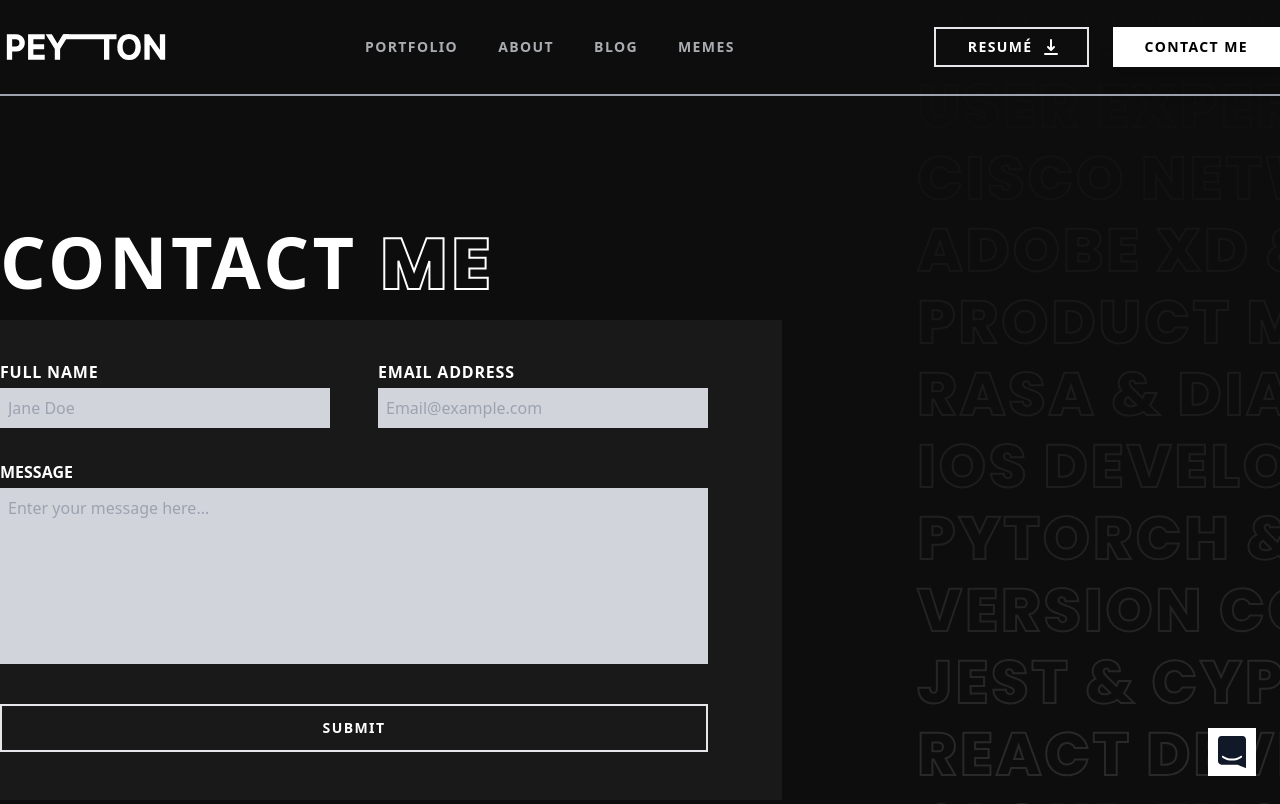
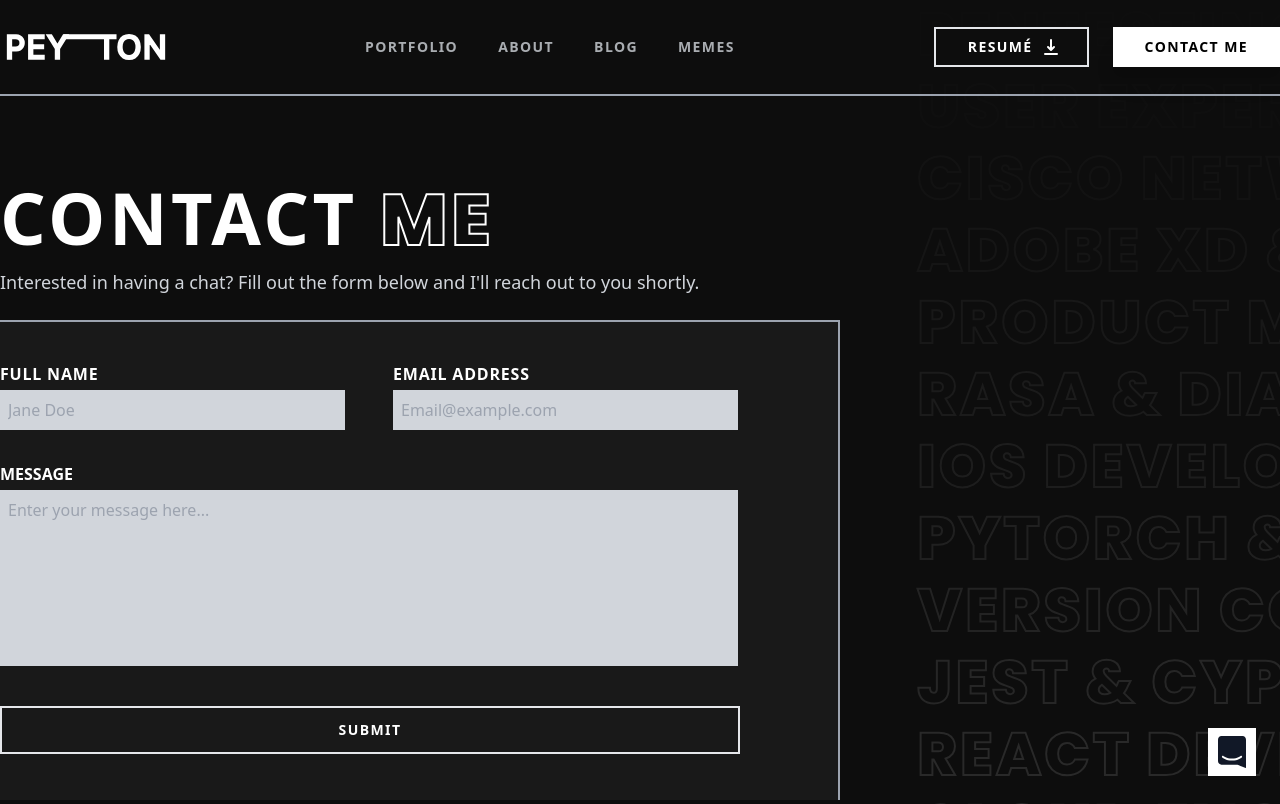
Before and after one commit to PeytonCleveland/PeytonCleveland, a Next.js app: page /contact in a window 1280 px wide. Built offline with nearby package versions, Linux system fonts and the light colour scheme.

Commit message:
error page

```diff
--- /dev/null
+++ b/pages/_error.js
@@ -0,0 +1,35 @@
+import Image from "next/image";
+import Link from "next/link";
+
+export default function Custom404() {
+  return (
+    <>
+      <div className="absolute left-0 right-0 top-0 bottom-0 flex justify-center items-center overflow-y-hidden flex-col">
+        <h1
+          style={{ fontSize: `41rem`, color: `#171717` }}
+          className="text-gray-800 font-bold error m-0 mt-10"
+        >
+          404
+        </h1>
+        <Link href="/">
+          <a className="z-50 px-8 h-10 absolute bottom-56 text-black flex justify-center items-center text-sm font-extrabold tracking-widest bg-white hover:bg-gray-300 shadow-xl transform uppercase hover:scale-105 duration-300">
+            TAKE ME HOME
+          </a>
+        </Link>
+      </div>
+      <div className="container flex h-screen justify-center items-center text-white relative">
+        <Image
+          src="/lost.gif"
+          width="425px"
+          height="260px"
+          className="absolute opacity-60"
+        />
+        <div className="text-white absolute text-center space-y-3 pt-10">
+          <h2 className="text-4xl font-bold tracking-wider leading-relaxed error">
+            404 error – page not found <br /> 🤔
+          </h2>
+        </div>
+      </div>
+    </>
+  );
+}
--- a/pages/contact.js
+++ b/pages/contact.js
@@ -22,16 +22,20 @@ export default function Contact() {
       </Head>
       <div className="container h-screen flex flex-row items-center">
         <div className="h-full w-full flex flex-col justify-end">
-          <h1 className="text-white font-black tracking-wider text-7xl mb-5">
+          <h1 className="text-white font-black tracking-wider text-7xl mb-3">
             CONTACT <span className="outlinedbright text-deep-gray">ME</span>
           </h1>
+          <p className="text-lg font-normal text-gray-300 w-7/12 mb-6">
+            Interested in having a chat? Fill out the form below and I'll reach
+            out to you shortly.
+          </p>
           <div
-            style={{ backgroundColor: `#191919`, width: `862px` }}
-            className="h-3/5 -ml-20"
+            style={{ backgroundColor: `#191919`, width: `920px` }}
+            className="h-3/5 -ml-20 border-gray-400 border-r-2 border-t-2"
           >
             <form className="ml-20 pt-10">
               <div className="flex flex-row space-x-12">
-                <div style={{ width: `330px` }} className="flex flex-col">
+                <div style={{ width: `345px` }} className="flex flex-col">
                   <label className="text-white font-bold uppercase mb-1 tracking-wider">
                     Full Name
                   </label>
@@ -41,7 +45,7 @@ export default function Contact() {
                     placeholder="Jane Doe"
                   />
                 </div>
-                <div style={{ width: `330px` }} className="flex flex-col">
+                <div style={{ width: `345px` }} className="flex flex-col">
                   <label className="text-white font-bold uppercase mb-1 tracking-wider">
                     Email Address
                   </label>
@@ -52,7 +56,7 @@ export default function Contact() {
                   />
                 </div>
               </div>
-              <div style={{ width: `708px` }} className="flex flex-col mt-8">
+              <div style={{ width: `738px` }} className="flex flex-col mt-8">
                 <label className="text-white font-bold uppercase mb-1">
                   MESSAGE
                 </label>
@@ -62,7 +66,7 @@ export default function Contact() {
                 />
               </div>
               <div
-                style={{ paddingRight: `74px` }}
+                style={{ paddingRight: `98px` }}
                 className="w-full flex flex-row justify-end"
               >
                 <Link href="/sign-up">
--- a/pages/index.js
+++ b/pages/index.js
@@ -26,7 +26,7 @@ export default function Home() {
             DRIVING <span className="outlinedbright text-deep-gray">THE</span>{" "}
             <br /> DIGITAL REVOLUTION
           </h1>
-          <p className="text-lg font-medium text-gray-300 w-7/12">
+          <p className="text-lg font-normal text-gray-300 w-7/12">
             I create digital products and toolings to drive the adoption of
             skills-based education and hiring. I build experiences that people
             love to use, utilizing modern tech stacks and serverless
@@ -57,7 +57,7 @@ export default function Home() {
             </Link>
           </div>
           <div className="absolute bottom-10 flex flex-col space-y-3">
-            <p className="text-white text-sm font-extrabold uppercase tracking-wider">
+            <p className="text-white text-xs font-bold uppercase tracking-widest">
               Let&apos;s Connect
             </p>
             <div className="flex flex-row space-x-4">
--- a/styles/globals.css
+++ b/styles/globals.css
@@ -11,6 +11,10 @@
   .outlinedbright {
     -webkit-text-stroke: 2px #fff !important;
     paint-order: stroke-fill;
+    font-family: "Poppins", sans-serif;
+  }
+
+  .error {
     font-family: "Poppins", sans-serif;
   }
 }
```
Also changed, not shown: public/lost.gif (added).
